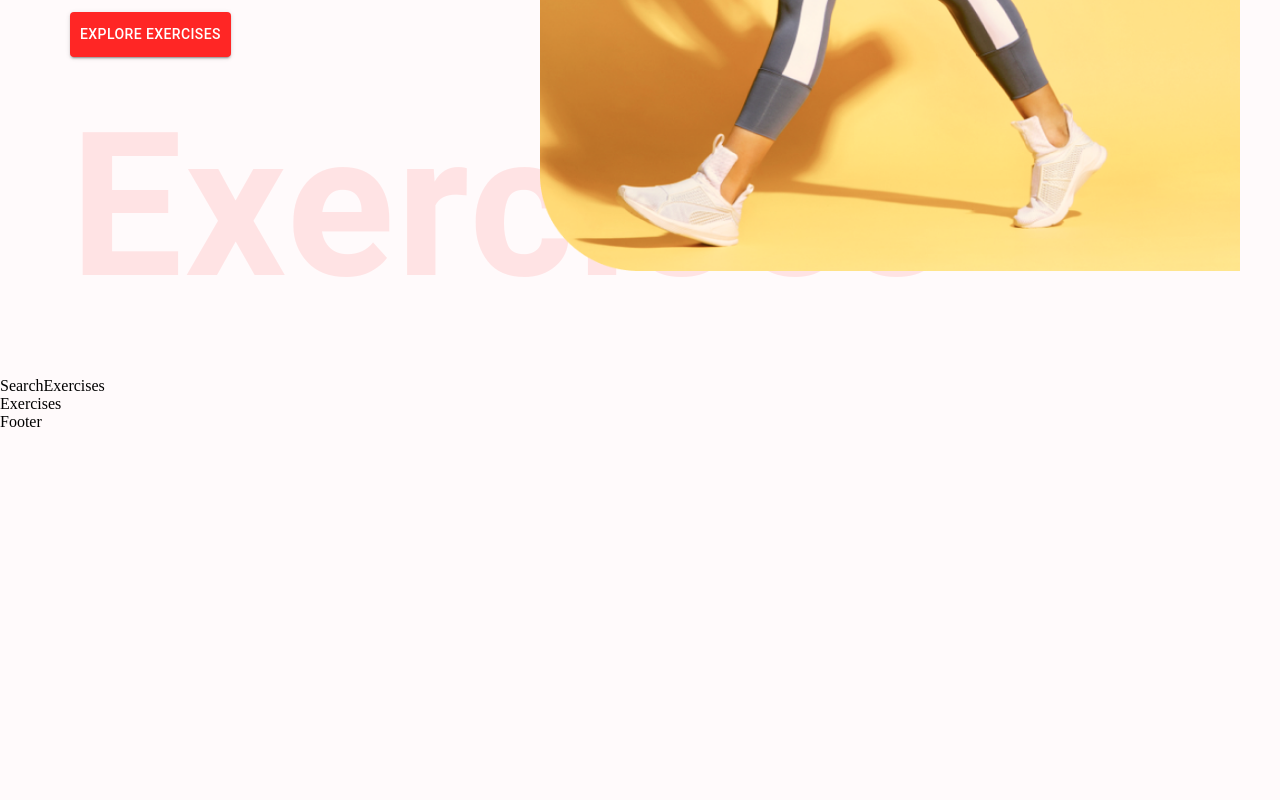
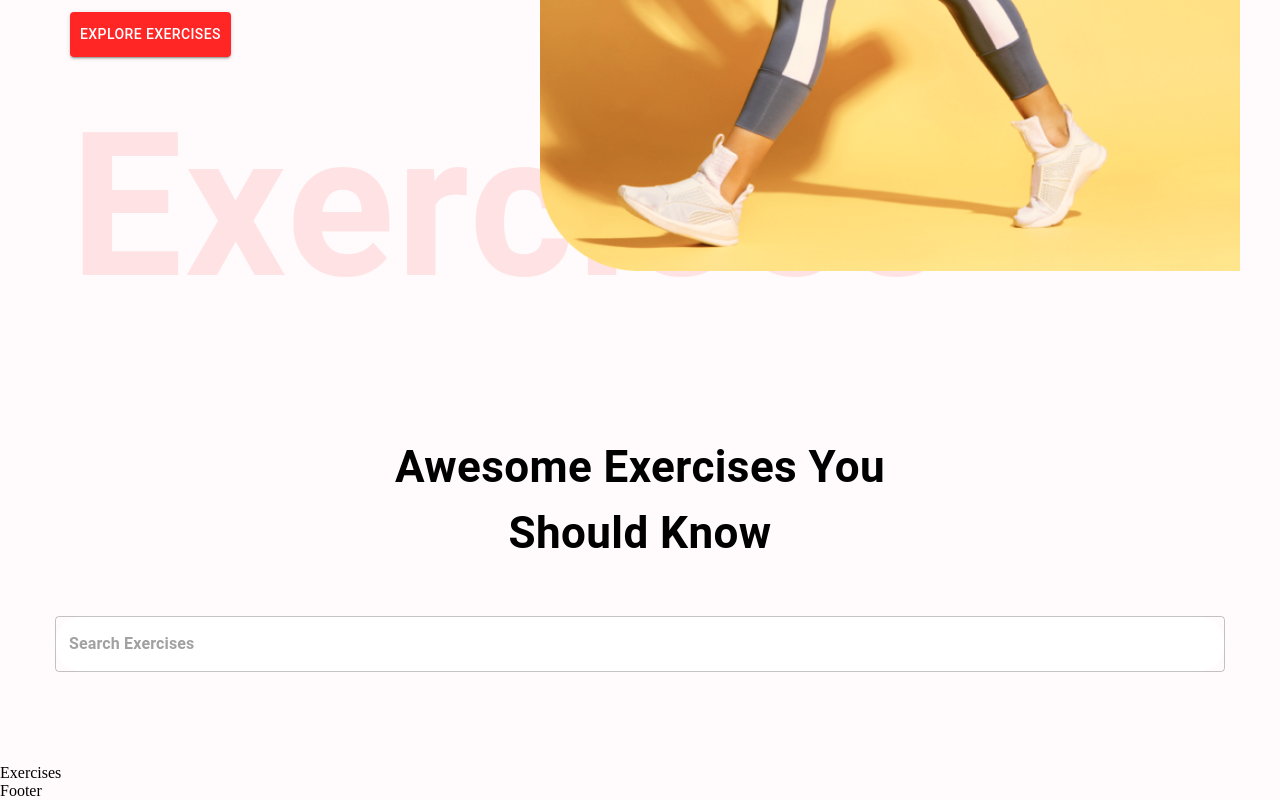
Before and after one commit to developermartins/Golds-Gym, a React (Create React App) app: page / in a window 1280 px wide. Shown: the part 595-1395 px from the top of the page. Before the commit the page ends 1026 px from the top, so only its background shows below. Built offline with nearby package versions, Linux system fonts and the light colour scheme.

Commit message:
customize searchbar

```diff
--- a/src/components/SearchExercises.jsx
+++ b/src/components/SearchExercises.jsx
@@ -1,8 +1,41 @@
-import React from 'react';
+import React, { useState, useEffect } from 'react';
+import { Box, Button, Stack, TextField, Typography } from '@mui/material';
 
 const SearchExercises = () => {
   return (
-    <div>SearchExercises</div>
+    <Stack alignItems="center" mt="37px" justifyContent="center" p="20px">
+      <Typography
+        fontWeight={700}
+        sx={{
+          fontSize: { lg: '44px', xs: '30px' }
+        }}
+        mb="50px" textAlign="center"
+      >
+        Awesome Exercises You <br /> Should Know
+      </Typography>
+      <Box position="relative" mb="72px">
+        <TextField
+          sx={{
+            input: {
+              fontWeight: '700',
+              border: 'none',
+              borderRadius: '4px'
+            },
+            width: {
+              lg: '1170px',
+              xs: '350px'
+            },
+            backgroundColor: '#fff',
+            borderRadius: '40px'
+          }}
+          height="76px"
+          value=""
+          onChange={(e) => {}}
+          placeholder="Search Exercises"
+          type="text"
+        />
+      </Box>
+    </Stack>
   );
 };
 
```
